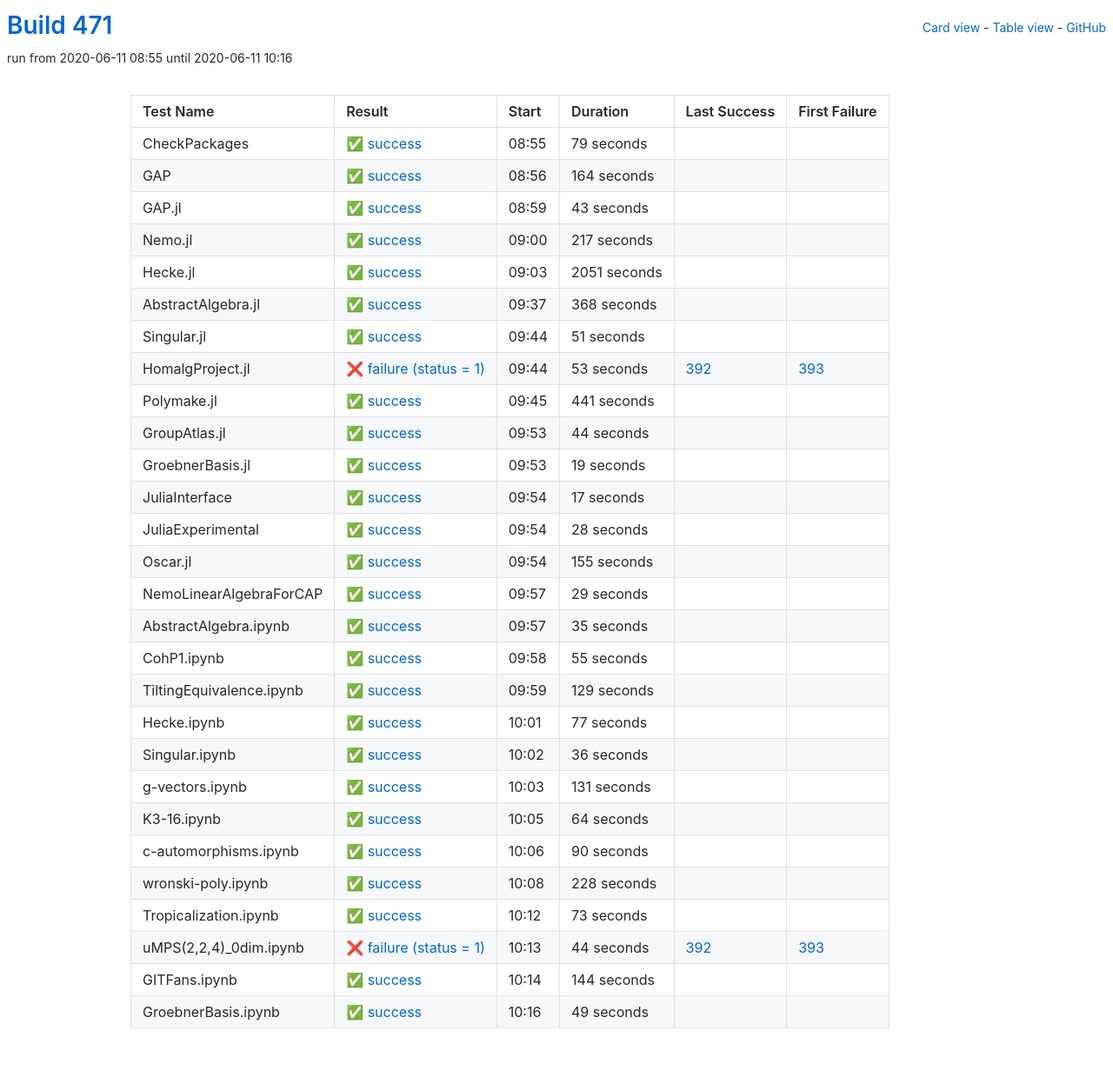
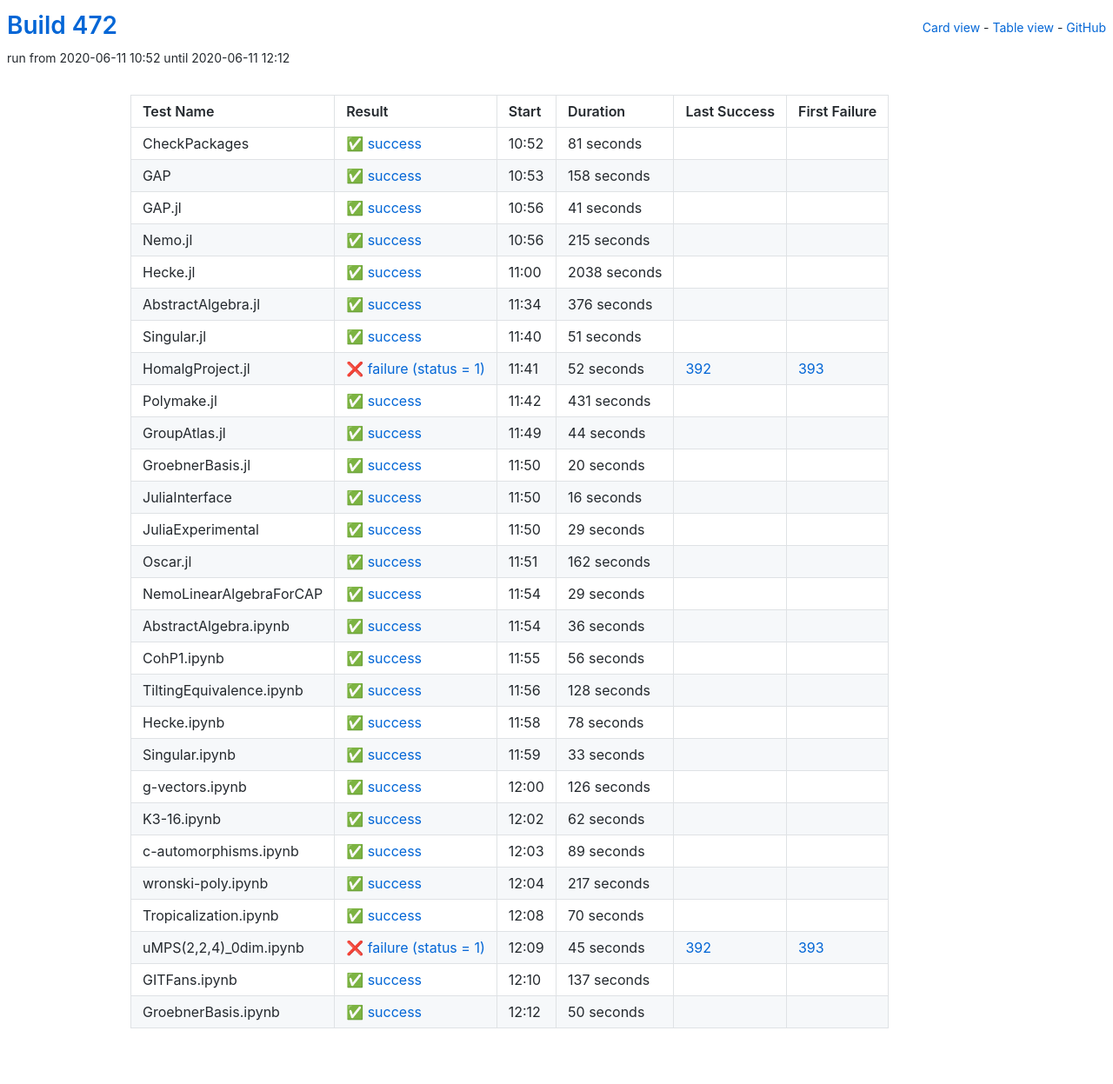
Before and after one commit to oscar-system/oscar-ci-status-1.4, a Jekyll site: the page built from table.html, in a window 1280 px wide. Shown: the whole page at 87% size. Built offline with Jekyll 4.4.1, drawn with Linux system fonts in a browser that asks for light colours.

Commit message:
Build #472

```diff
--- a/_data/ci.yml
+++ b/_data/ci.yml
@@ -1,6 +1,6 @@
 ---
-build: 471
-build_url: https://oscarci.mathematik.uni-kl.de/job/oscar-julia-1.4/471/
+build: 472
+build_url: https://oscarci.mathematik.uni-kl.de/job/oscar-julia-1.4/472/
 job: oscar-julia-1.4
 organization: oscar-system
 repo: oscar-ci-status-1.4
@@ -8,80 +8,80 @@ repourl: https://github.com/oscar-system/oscar-ci-status-1.4
 tests:
 - name: CheckPackages
   id: checkpackages
-  log: https://oscarci.mathematik.uni-kl.de/job/oscar-julia-1.4/471/artifact/logs/build-471/CheckPackages.log
-  start: 2020-06-11 08:55
+  log: https://oscarci.mathematik.uni-kl.de/job/oscar-julia-1.4/472/artifact/logs/build-472/CheckPackages.log
+  start: 2020-06-11 10:52
   success: true
   exitcode: 0
   status: success
-  duration: 79
+  duration: 81
   last_success: false
   last_success_url:
   first_failure: false
   first_failure_url:
 - name: GAP
   id: gap
-  log: https://oscarci.mathematik.uni-kl.de/job/oscar-julia-1.4/471/artifact/logs/build-471/GAP.log
-  start: 2020-06-11 08:56
+  log: https://oscarci.mathematik.uni-kl.de/job/oscar-julia-1.4/472/artifact/logs/build-472/GAP.log
+  start: 2020-06-11 10:53
   success: true
   exitcode: 0
   status: success
-  duration: 164
+  duration: 158
   last_success: false
   last_success_url:
   first_failure: false
   first_failure_url:
 - name: GAP.jl
   id: gap-jl
-  log: https://oscarci.mathematik.uni-kl.de/job/oscar-julia-1.4/471/artifact/logs/build-471/GAP.jl.log
-  start: 2020-06-11 08:59
+  log: https://oscarci.mathematik.uni-kl.de/job/oscar-julia-1.4/472/artifact/logs/build-472/GAP.jl.log
+  start: 2020-06-11 10:56
   success: true
   exitcode: 0
   status: success
-  duration: 43
+  duration: 41
   last_success: false
   last_success_url:
   first_failure: false
   first_failure_url:
 - name: Nemo.jl
   id: nemo-jl
-  log: https://oscarci.mathematik.uni-kl.de/job/oscar-julia-1.4/471/artifact/logs/build-471/Nemo.jl.log
-  start: 2020-06-11 09:00
+  log: https://oscarci.mathematik.uni-kl.de/job/oscar-julia-1.4/472/artifact/logs/build-472/Nemo.jl.log
+  start: 2020-06-11 10:56
   success: true
   exitcode: 0
   status: success
-  duration: 217
+  duration: 215
   last_success: false
   last_success_url:
   first_failure: false
   first_failure_url:
 - name: Hecke.jl
   id: hecke-jl
-  log: https://oscarci.mathematik.uni-kl.de/job/oscar-julia-1.4/471/artifact/logs/build-471/Hecke.jl.log
-  start: 2020-06-11 09:03
+  log: https://oscarci.mathematik.uni-kl.de/job/oscar-julia-1.4/472/artifact/logs/build-472/Hecke.jl.log
+  start: 2020-06-11 11:00
   success: true
   exitcode: 0
   status: success
-  duration: 2051
+  duration: 2038
   last_success: false
   last_success_url:
   first_failure: false
   first_failure_url:
 - name: AbstractAlgebra.jl
   id: abstractalgebra-jl
-  log: https://oscarci.mathematik.uni-kl.de/job/oscar-julia-1.4/471/artifact/logs/build-471/AbstractAlgebra.jl.log
-  start: 2020-06-11 09:37
+  log: https://oscarci.mathematik.uni-kl.de/job/oscar-julia-1.4/472/artifact/logs/build-472/AbstractAlgebra.jl.log
+  start: 2020-06-11 11:34
   success: true
   exitcode: 0
   status: success
-  duration: 368
+  duration: 376
   last_success: false
   last_success_url:
   first_failure: false
   first_failure_url:
 - name: Singular.jl
   id: singular-jl
-  log: https://oscarci.mathematik.uni-kl.de/job/oscar-julia-1.4/471/artifact/logs/build-471/Singular.jl.log
-  start: 2020-06-11 09:44
+  log: https://oscarci.mathematik.uni-kl.de/job/oscar-julia-1.4/472/artifact/logs/build-472/Singular.jl.log
+  start: 2020-06-11 11:40
   success: true
   exitcode: 0
   status: success
@@ -92,32 +92,32 @@ tests:
   first_failure_url:
 - name: HomalgProject.jl
   id: homalgproject-jl
-  log: https://oscarci.mathematik.uni-kl.de/job/oscar-julia-1.4/471/artifact/logs/build-471/HomalgProject.jl.log
-  start: 2020-06-11 09:44
+  log: https://oscarci.mathematik.uni-kl.de/job/oscar-julia-1.4/472/artifact/logs/build-472/HomalgProject.jl.log
+  start: 2020-06-11 11:41
   success: false
   exitcode: 1
   status: failure
-  duration: 53
+  duration: 52
   last_success: 392
   last_success_url: https://oscarci.mathematik.uni-kl.de/job/oscar-julia-1.4/392/
   first_failure: 393
   first_failure_url: https://oscarci.mathematik.uni-kl.de/job/oscar-julia-1.4/393/
 - name: Polymake.jl
   id: polymake-jl
-  log: https://oscarci.mathematik.uni-kl.de/job/oscar-julia-1.4/471/artifact/logs/build-471/Polymake.jl.log
-  start: 2020-06-11 09:45
+  log: https://oscarci.mathematik.uni-kl.de/job/oscar-julia-1.4/472/artifact/logs/build-472/Polymake.jl.log
+  start: 2020-06-11 11:42
   success: true
   exitcode: 0
   status: success
-  duration: 441
+  duration: 431
   last_success: false
   last_success_url:
   first_failure: false
   first_failure_url:
 - name: GroupAtlas.jl
   id: groupatlas-jl
-  log: https://oscarci.mathematik.uni-kl.de/job/oscar-julia-1.4/471/artifact/logs/build-471/GroupAtlas.jl.log
-  start: 2020-06-11 09:53
+  log: https://oscarci.mathematik.uni-kl.de/job/oscar-julia-1.4/472/artifact/logs/build-472/GroupAtlas.jl.log
+  start: 2020-06-11 11:49
   success: true
   exitcode: 0
   status: success
@@ -128,56 +128,56 @@ tests:
   first_failure_url:
 - name: GroebnerBasis.jl
   id: groebnerbasis-jl
-  log: https://oscarci.mathematik.uni-kl.de/job/oscar-julia-1.4/471/artifact/logs/build-471/GroebnerBasis.jl.log
-  start: 2020-06-11 09:53
+  log: https://oscarci.mathematik.uni-kl.de/job/oscar-julia-1.4/472/artifact/logs/build-472/GroebnerBasis.jl.log
+  start: 2020-06-11 11:50
   success: true
   exitcode: 0
   status: success
-  duration: 19
+  duration: 20
   last_success: false
   last_success_url:
   first_failure: false
   first_failure_url:
 - name: JuliaInterface
   id: juliainterface
-  log: https://oscarci.mathematik.uni-kl.de/job/oscar-julia-1.4/471/artifact/logs/build-471/JuliaInterface.log
-  start: 2020-06-11 09:54
+  log: https://oscarci.mathematik.uni-kl.de/job/oscar-julia-1.4/472/artifact/logs/build-472/JuliaInterface.log
+  start: 2020-06-11 11:50
   success: true
   exitcode: 0
   status: success
-  duration: 17
+  duration: 16
   last_success: false
   last_success_url:
   first_failure: false
   first_failure_url:
 - name: JuliaExperimental
   id: juliaexperimental
-  log: https://oscarci.mathematik.uni-kl.de/job/oscar-julia-1.4/471/artifact/logs/build-471/JuliaExperimental.log
-  start: 2020-06-11 09:54
+  log: https://oscarci.mathematik.uni-kl.de/job/oscar-julia-1.4/472/artifact/logs/build-472/JuliaExperimental.log
+  start: 2020-06-11 11:50
   success: true
   exitcode: 0
   status: success
-  duration: 28
+  duration: 29
   last_success: false
   last_success_url:
   first_failure: false
   first_failure_url:
 - name: Oscar.jl
   id: oscar-jl
-  log: https://oscarci.mathematik.uni-kl.de/job/oscar-julia-1.4/471/artifact/logs/build-471/Oscar.jl.log
-  start: 2020-06-11 09:54
+  log: https://oscarci.mathematik.uni-kl.de/job/oscar-julia-1.4/472/artifact/logs/build-472/Oscar.jl.log
+  start: 2020-06-11 11:51
   success: true
   exitcode: 0
   status: success
-  duration: 155
+  duration: 162
   last_success: false
   last_success_url:
   first_failure: false
   first_failure_url:
 - name: NemoLinearAlgebraForCAP
   id: nemolinearalgebraforcap
-  log: https://oscarci.mathematik.uni-kl.de/job/oscar-julia-1.4/471/artifact/logs/build-471/NemoLinearAlgebraForCAP.log
-  start: 2020-06-11 09:57
+  log: https://oscarci.mathematik.uni-kl.de/job/oscar-julia-1.4/472/artifact/logs/build-472/NemoLinearAlgebraForCAP.log
+  start: 2020-06-11 11:54
   success: true
   exitcode: 0
   status: success
@@ -188,56 +188,8 @@ tests:
   first_failure_url:
 - name: AbstractAlgebra.ipynb
   id: abstractalgebra-ipynb
-  log: https://oscarci.mathematik.uni-kl.de/job/oscar-julia-1.4/471/artifact/logs/build-471/AbstractAlgebra.ipynb.log
-  start: 2020-06-11 09:57
-  success: true
-  exitcode: 0
-  status: success
-  duration: 35
-  last_success: false
-  last_success_url:
-  first_failure: false
-  first_failure_url:
-- name: CohP1.ipynb
-  id: cohp1-ipynb
-  log: https://oscarci.mathematik.uni-kl.de/job/oscar-julia-1.4/471/artifact/logs/build-471/CohP1.ipynb.log
-  start: 2020-06-11 09:58
-  success: true
-  exitcode: 0
-  status: success
-  duration: 55
-  last_success: false
-  last_success_url:
-  first_failure: false
-  first_failure_url:
-- name: TiltingEquivalence.ipynb
-  id: tiltingequivalence-ipynb
-  log: https://oscarci.mathematik.uni-kl.de/job/oscar-julia-1.4/471/artifact/logs/build-471/TiltingEquivalence.ipynb.log
-  start: 2020-06-11 09:59
-  success: true
-  exitcode: 0
-  status: success
-  duration: 129
-  last_success: false
-  last_success_url:
-  first_failure: false
-  first_failure_url:
-- name: Hecke.ipynb
-  id: hecke-ipynb
-  log: https://oscarci.mathematik.uni-kl.de/job/oscar-julia-1.4/471/artifact/logs/build-471/Hecke.ipynb.log
-  start: 2020-06-11 10:01
-  success: true
-  exitcode: 0
-  status: success
-  duration: 77
-  last_success: false
-  last_success_url:
-  first_failure: false
-  first_failure_url:
-- name: Singular.ipynb
-  id: singular-ipynb
-  log: https://oscarci.mathematik.uni-kl.de/job/oscar-julia-1.4/471/artifact/logs/build-471/Singular.ipynb.log
-  start: 2020-06-11 10:02
+  log: https://oscarci.mathematik.uni-kl.de/job/oscar-julia-1.4/472/artifact/logs/build-472/AbstractAlgebra.ipynb.log
+  start: 2020-06-11 11:54
   success: true
   exitcode: 0
   status: success
@@ -246,98 +198,146 @@ tests:
   last_success_url:
   first_failure: false
   first_failure_url:
-- name: g-vectors.ipynb
-  id: g-vectors-ipynb
-  log: https://oscarci.mathematik.uni-kl.de/job/oscar-julia-1.4/471/artifact/logs/build-471/g-vectors.ipynb.log
-  start: 2020-06-11 10:03
+- name: CohP1.ipynb
+  id: cohp1-ipynb
+  log: https://oscarci.mathematik.uni-kl.de/job/oscar-julia-1.4/472/artifact/logs/build-472/CohP1.ipynb.log
+  start: 2020-06-11 11:55
   success: true
   exitcode: 0
   status: success
-  duration: 131
+  duration: 56
+  last_success: false
+  last_success_url:
+  first_failure: false
+  first_failure_url:
+- name: TiltingEquivalence.ipynb
+  id: tiltingequivalence-ipynb
+  log: https://oscarci.mathematik.uni-kl.de/job/oscar-julia-1.4/472/artifact/logs/build-472/TiltingEquivalence.ipynb.log
+  start: 2020-06-11 11:56
+  success: true
+  exitcode: 0
+  status: success
+  duration: 128
+  last_success: false
+  last_success_url:
+  first_failure: false
+  first_failure_url:
+- name: Hecke.ipynb
+  id: hecke-ipynb
+  log: https://oscarci.mathematik.uni-kl.de/job/oscar-julia-1.4/472/artifact/logs/build-472/Hecke.ipynb.log
+  start: 2020-06-11 11:58
+  success: true
+  exitcode: 0
+  status: success
+  duration: 78
+  last_success: false
+  last_success_url:
+  first_failure: false
+  first_failure_url:
+- name: Singular.ipynb
+  id: singular-ipynb
+  log: https://oscarci.mathematik.uni-kl.de/job/oscar-julia-1.4/472/artifact/logs/build-472/Singular.ipynb.log
+  start: 2020-06-11 11:59
+  success: true
+  exitcode: 0
+  status: success
+  duration: 33
+  last_success: false
+  last_success_url:
+  first_failure: false
+  first_failure_url:
+- name: g-vectors.ipynb
+  id: g-vectors-ipynb
+  log: https://oscarci.mathematik.uni-kl.de/job/oscar-julia-1.4/472/artifact/logs/build-472/g-vectors.ipynb.log
+  start: 2020-06-11 12:00
+  success: true
+  exitcode: 0
+  status: success
+  duration: 126
   last_success: false
   last_success_url:
   first_failure: false
   first_failure_url:
 - name: K3-16.ipynb
   id: k3-16-ipynb
-  log: https://oscarci.mathematik.uni-kl.de/job/oscar-julia-1.4/471/artifact/logs/build-471/K3-16.ipynb.log
-  start: 2020-06-11 10:05
+  log: https://oscarci.mathematik.uni-kl.de/job/oscar-julia-1.4/472/artifact/logs/build-472/K3-16.ipynb.log
+  start: 2020-06-11 12:02
   success: true
   exitcode: 0
   status: success
-  duration: 64
+  duration: 62
   last_success: false
   last_success_url:
   first_failure: false
   first_failure_url:
 - name: c-automorphisms.ipynb
   id: c-automorphisms-ipynb
-  log: https://oscarci.mathematik.uni-kl.de/job/oscar-julia-1.4/471/artifact/logs/build-471/c-automorphisms.ipynb.log
-  start: 2020-06-11 10:06
+  log: https://oscarci.mathematik.uni-kl.de/job/oscar-julia-1.4/472/artifact/logs/build-472/c-automorphisms.ipynb.log
+  start: 2020-06-11 12:03
   success: true
   exitcode: 0
   status: success
-  duration: 90
+  duration: 89
   last_success: false
   last_success_url:
   first_failure: false
   first_failure_url:
 - name: wronski-poly.ipynb
   id: wronski-poly-ipynb
-  log: https://oscarci.mathematik.uni-kl.de/job/oscar-julia-1.4/471/artifact/logs/build-471/wronski-poly.ipynb.log
-  start: 2020-06-11 10:08
+  log: https://oscarci.mathematik.uni-kl.de/job/oscar-julia-1.4/472/artifact/logs/build-472/wronski-poly.ipynb.log
+  start: 2020-06-11 12:04
   success: true
   exitcode: 0
   status: success
-  duration: 228
+  duration: 217
   last_success: false
   last_success_url:
   first_failure: false
   first_failure_url:
 - name: Tropicalization.ipynb
   id: tropicalization-ipynb
-  log: https://oscarci.mathematik.uni-kl.de/job/oscar-julia-1.4/471/artifact/logs/build-471/Tropicalization.ipynb.log
-  start: 2020-06-11 10:12
+  log: https://oscarci.mathematik.uni-kl.de/job/oscar-julia-1.4/472/artifact/logs/build-472/Tropicalization.ipynb.log
+  start: 2020-06-11 12:08
   success: true
   exitcode: 0
   status: success
-  duration: 73
+  duration: 70
   last_success: false
   last_success_url:
   first_failure: false
   first_failure_url:
 - name: uMPS(2,2,4)_0dim.ipynb
   id: umps-2-2-4-0dim-ipynb
-  log: https://oscarci.mathematik.uni-kl.de/job/oscar-julia-1.4/471/artifact/logs/build-471/uMPS-2-2-4-_0dim.ipynb.log
-  start: 2020-06-11 10:13
+  log: https://oscarci.mathematik.uni-kl.de/job/oscar-julia-1.4/472/artifact/logs/build-472/uMPS-2-2-4-_0dim.ipynb.log
+  start: 2020-06-11 12:09
   success: false
   exitcode: 1
   status: failure
-  duration: 44
+  duration: 45
   last_success: 392
   last_success_url: https://oscarci.mathematik.uni-kl.de/job/oscar-julia-1.4/392/
   first_failure: 393
   first_failure_url: https://oscarci.mathematik.uni-kl.de/job/oscar-julia-1.4/393/
 - name: GITFans.ipynb
   id: gitfans-ipynb
-  log: https://oscarci.mathematik.uni-kl.de/job/oscar-julia-1.4/471/artifact/logs/build-471/GITFans.ipynb.log
-  start: 2020-06-11 10:14
+  log: https://oscarci.mathematik.uni-kl.de/job/oscar-julia-1.4/472/artifact/logs/build-472/GITFans.ipynb.log
+  start: 2020-06-11 12:10
   success: true
   exitcode: 0
   status: success
-  duration: 144
+  duration: 137
   last_success: false
   last_success_url:
   first_failure: false
   first_failure_url:
 - name: GroebnerBasis.ipynb
   id: groebnerbasis-ipynb
-  log: https://oscarci.mathematik.uni-kl.de/job/oscar-julia-1.4/471/artifact/logs/build-471/GroebnerBasis.ipynb.log
-  start: 2020-06-11 10:16
+  log: https://oscarci.mathematik.uni-kl.de/job/oscar-julia-1.4/472/artifact/logs/build-472/GroebnerBasis.ipynb.log
+  start: 2020-06-11 12:12
   success: true
   exitcode: 0
   status: success
-  duration: 49
+  duration: 50
   last_success: false
   last_success_url:
   first_failure: false
```
Also changed, not shown: README.md.
